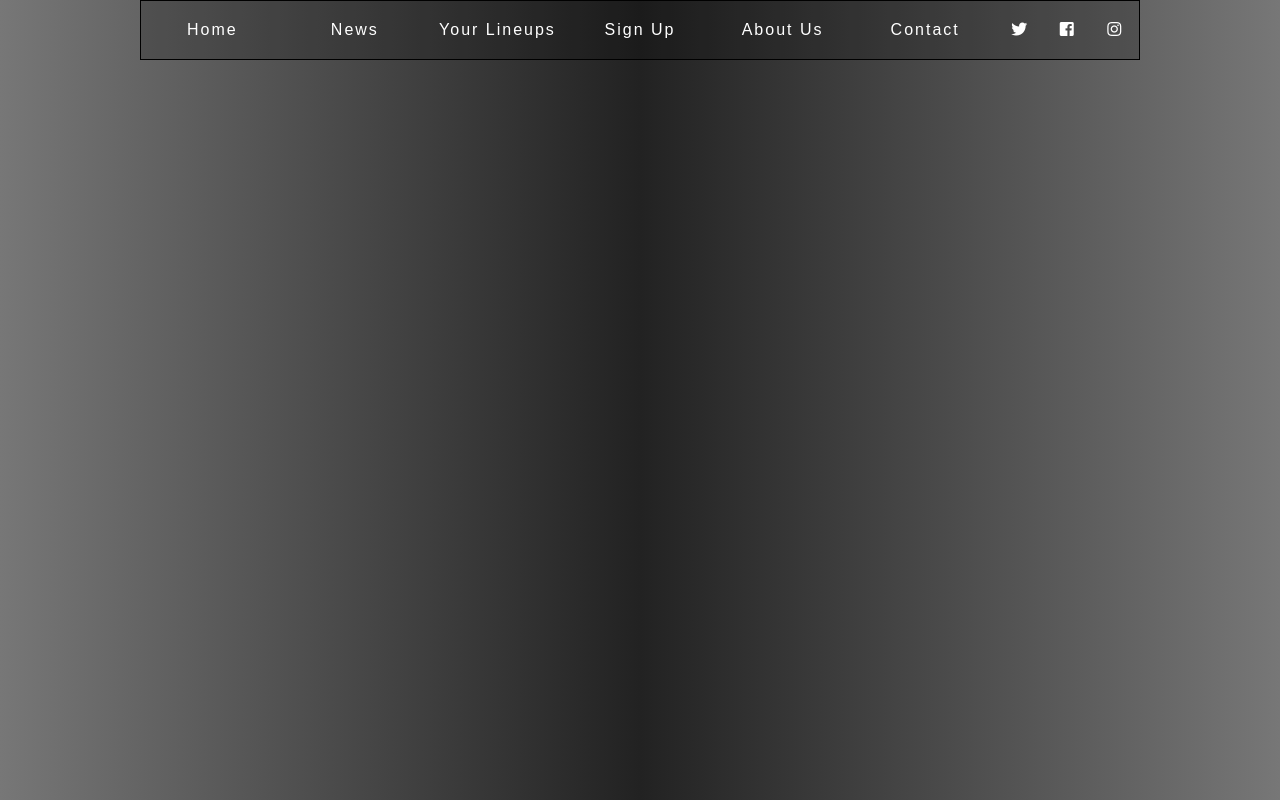
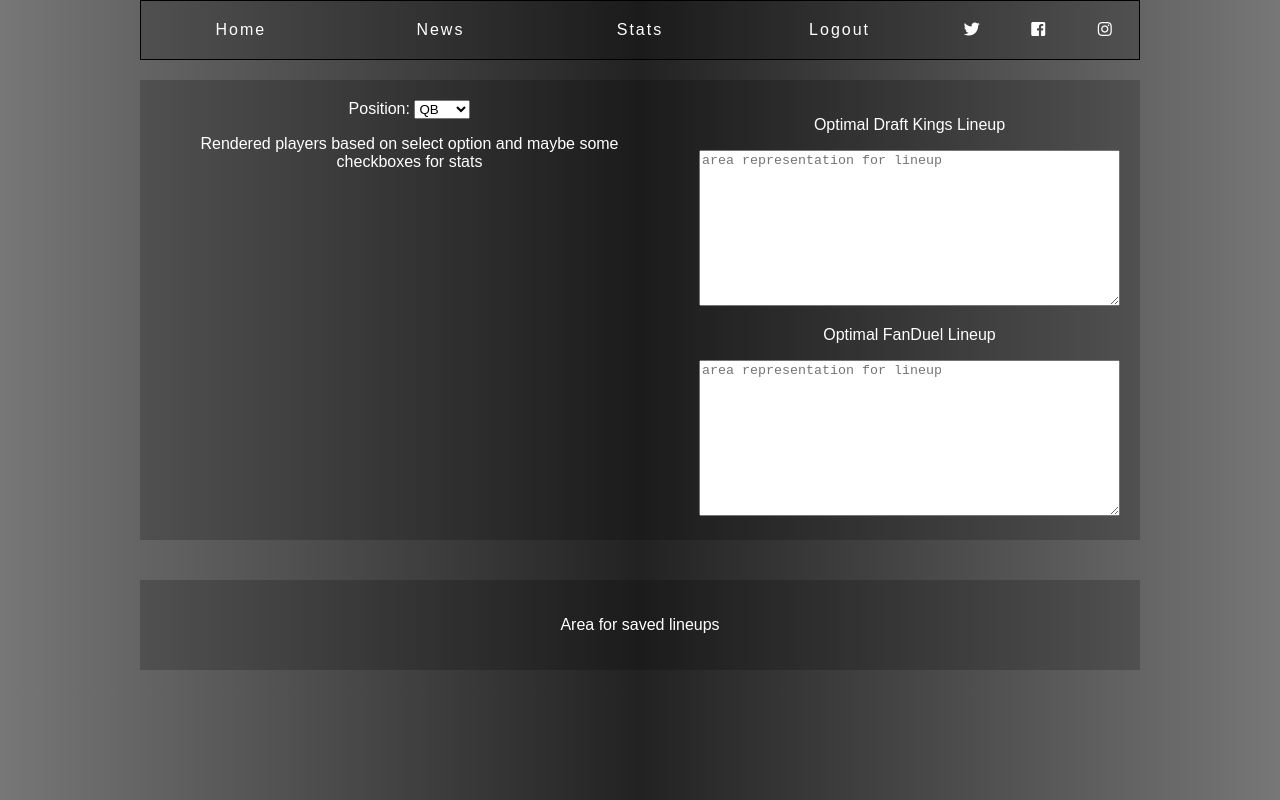
Before and after one commit to maxemileffort/wwcd-fullstack-capstone-node, a website: page public/html/dashboard.html in a window 1280 px wide. Drawn offline with Linux system fonts and the light colour scheme.

Commit message:
basic dashboard layout

```diff
--- a/public/html/dashboard.html
+++ b/public/html/dashboard.html
@@ -21,10 +21,8 @@
             <ul>
                 <li><a href="#">Home</a></li>
                 <li><a href="#">News</a></li>
-                <li><a href="#">Your Lineups</a></li>
-                <li><a href="#">Sign Up</a></li>
-                <li><a href="#">About Us</a></li>
-                <li><a href="#">Contact</a></li>
+                <li><a href="#">Stats</a></li>
+                <li><a href="#">Logout</a></li>
                 <li class="social">
                     <a href="#"><i class="fab fa-twitter"></i></a>
                 </li>
@@ -37,9 +35,40 @@
             </ul>
         </nav>
 
-        <main class="main--unflex">
+        <main class="">
+            <section>
+                <label for="">Position:
+                    <select name="" id="">
+                        <option value="">QB</option>
+                        <option value="">RB</option>
+                        <option value="">WR</option>
+                        <option value="">K</option>
+                        <option value="">DST</option>
+                        <option value="">FLEX</option>
+                    </select>
+                </label>
+
+                <div>
+                    <p>Rendered players based on select option and maybe some checkboxes for stats</p>
+                </div>
+            </section>
+
+            <section>
+                <div>
+                    <p>Optimal Draft Kings Lineup</p>
+                    <textarea name="" id="" cols="50" rows="10" placeholder="area representation for lineup"></textarea>
+                </div>
+                <div>
+                    <p>Optimal FanDuel Lineup</p>
+                    <textarea name="" id="" cols="50" rows="10" placeholder="area representation for lineup"></textarea>
+                </div>
+            </section>
 
         </main>
+
+        <section>
+            <p>Area for saved lineups</p>
+        </section>
     </div>
 </body>
 </html>
```
